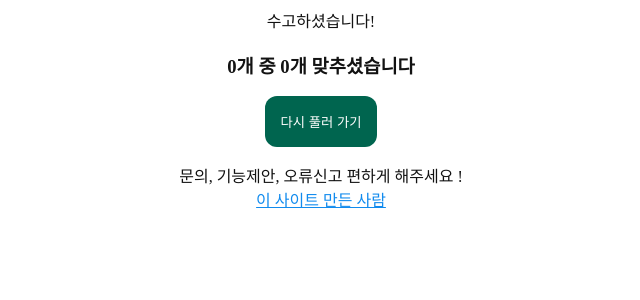
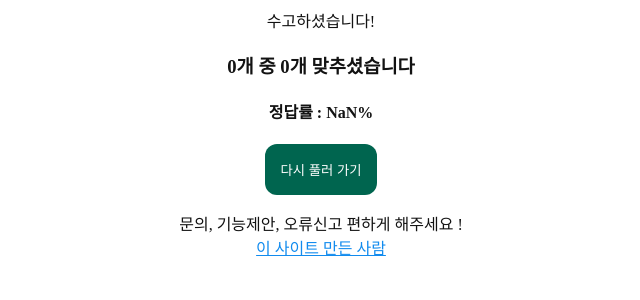
Before and after one commit to seondal/PokemonQuiz, a Next.js app: page /quiz/artwork in a window 1280 px wide. Shown: the top 300 px of the page, without its empty margins (319-959 px from the left). Built offline with nearby package versions, Linux system fonts and the light colour scheme.

Commit message:
✨ feat :  정답률

```diff
--- a/src/app/quiz/Ending.tsx
+++ b/src/app/quiz/Ending.tsx
@@ -21,6 +21,7 @@ export default function EndingPage() {
       <h3>
         {total}개 중 {solved}개 맞추셨습니다
       </h3>
+      <h4>정답률 : {Math.floor((solved / total) * 100)}%</h4>
       <button onClick={onClick}>다시 풀러 가기</button>
     </div>
   );
```
